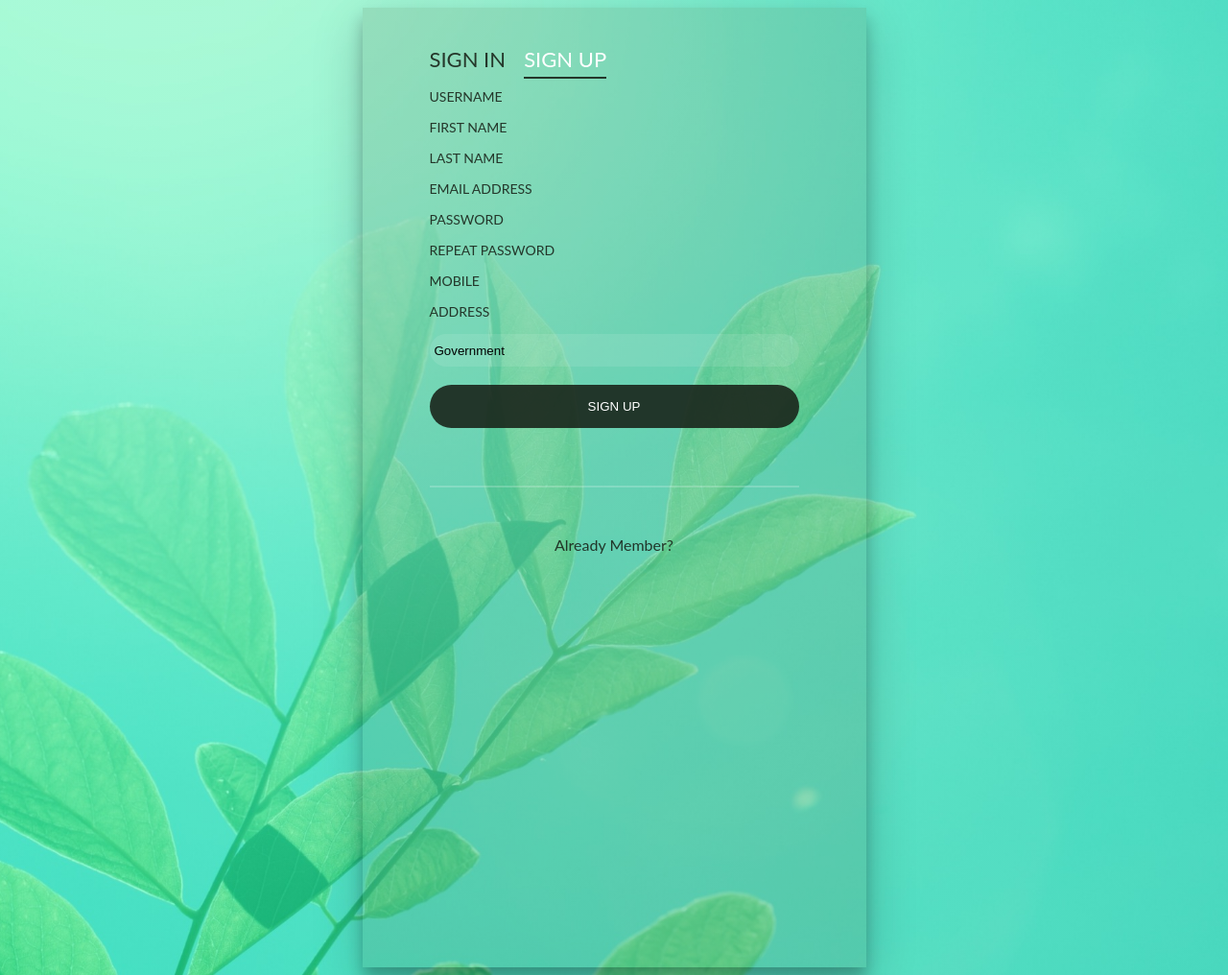
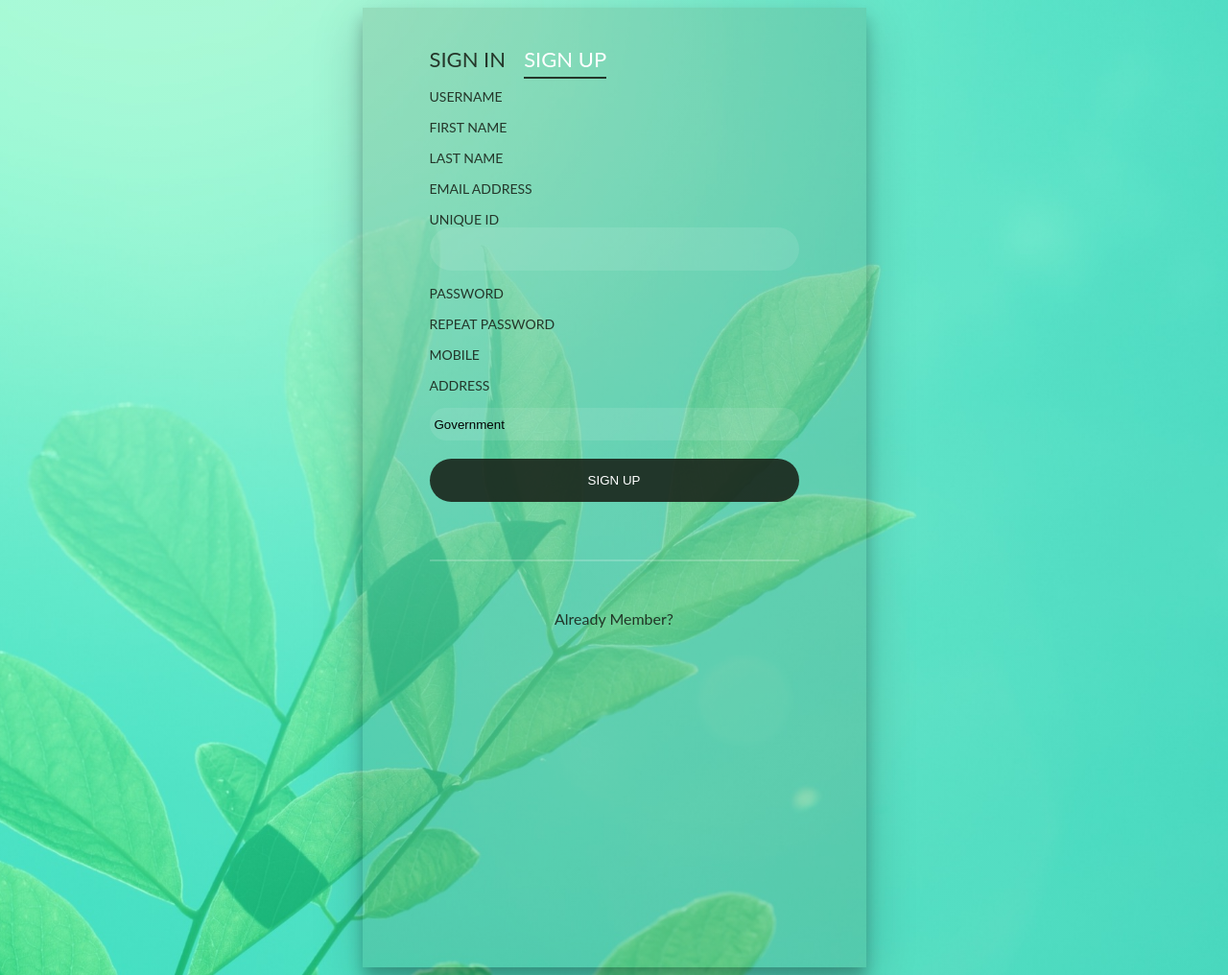
Before and after one commit to rondon1947/RA26_Ctrl-Alt-Elite_WIMDR, a Django app: template Website/templates/registration/register.html in a window 1280 px wide. Shown: the whole page at 96% size. Run offline with Django 3.2, Linux system fonts and the light colour scheme; the template is opened without the code that fills it, so the values that code supplies are empty.

Commit message:
Update register.html

```diff
--- a/Website/templates/registration/register.html
+++ b/Website/templates/registration/register.html
@@ -62,10 +62,16 @@
 						<label for="user" class="label">Last Name</label>
 						{{form1.last_name}}
 					</div>
+
                      <div class="group">
 
 						<label for="pass" class="label">Email Address</label>
 						{{form1.email}}
+					</div>
+					<div class="group">
+
+						<label for="u_id" class="label">Unique Id</label>
+						<input id="user" type="text" class="input">
 					</div>
 
 					<div class="group">
```
